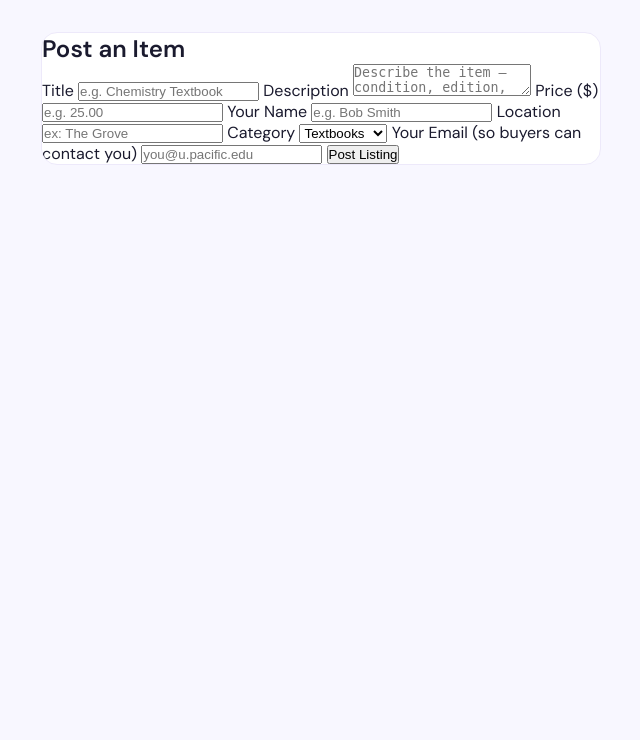
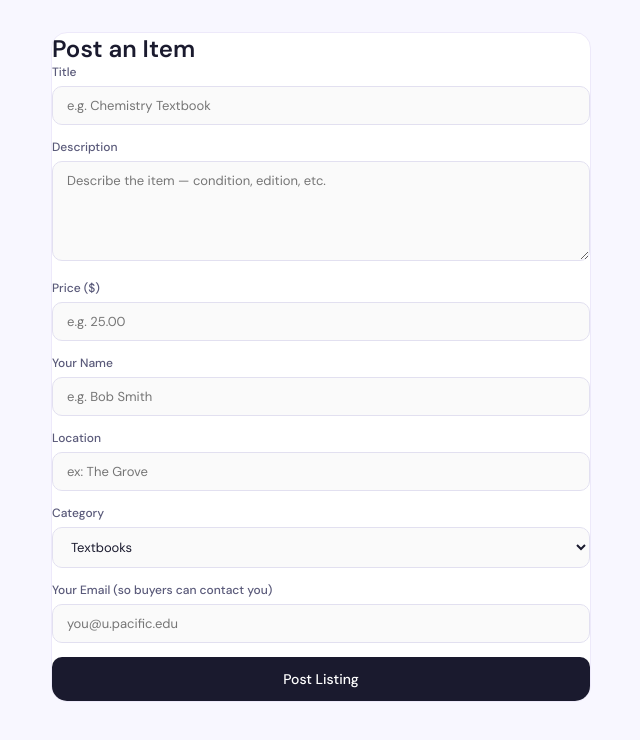
Before and after one commit to PacificHack-2026-marketplace/marketplace, a Flask app: page /listing/create in a window 1280 px wide. Shown: the part 60-800 px from the top of the page, without its empty margins (319-959 px from the left). Run offline with Flask 3, Linux system fonts and the light colour scheme.

Commit message:
fix create lisitng style

```diff
--- /dev/null
+++ b/static/style-create-listing.css
@@ -0,0 +1,23 @@
+
+.form-wrap { background: white; border-radius: 16px; border: 1px solid #ede9fa; overflow: hidden; max-width: 540px; margin: 0 auto; }
+.form-header { padding: 1.5rem 1.5rem 0; }
+.form-header h2 { font-family: 'Playfair Display', serif; font-size: 22px; margin-bottom: 4px; }
+.form-header p { font-size: 13px; color: #9090b8; margin-bottom: 1.2rem; }
+.form-divider { border: none; border-top: 1px solid #ede9fa; }
+.form-inner { padding: 1.5rem; }
+label { font-size: 12px; font-weight: 500; color: #5a5a7a; display: block; margin-bottom: 6px; }
+input, textarea, select {
+    width: 100%; padding: 10px 14px; border: 1px solid #e2e0f0; border-radius: 10px;
+    font-size: 13px; font-family: 'DM Sans', sans-serif; color: #1a1a2e;
+    background: #fafafa; margin-bottom: 14px; outline: none;
+}
+input:focus, textarea:focus, select:focus { border-color: #9b8ef0; background: white; }
+textarea { height: 100px; resize: vertical; }
+.form-row { display: grid; grid-template-columns: 1fr 1fr; gap: 14px; }
+.form-row > div { display: flex; flex-direction: column; }
+button[type=submit] {
+    width: 100%; background: #1a1a2e; color: white; border: none; border-radius: 10px;
+    padding: 13px; font-size: 14px; font-weight: 500; cursor: pointer; font-family: 'DM Sans', sans-serif;
+}
+button[type=submit]:hover { background: #9b8ef0; }
+.empty { color: #9090b8; font-style: italic; }
--- a/templates/create_listing.html
+++ b/templates/create_listing.html
@@ -1,5 +1,7 @@
 {% extends "base.html" %}          <!-- use base.html as the layout wrapper -->
 {% block content %}
+
+<link rel="stylesheet" href="/static/style-create-listing.css">
 
 <div class="form-wrap">
     <h2>Post an Item</h2>
```
